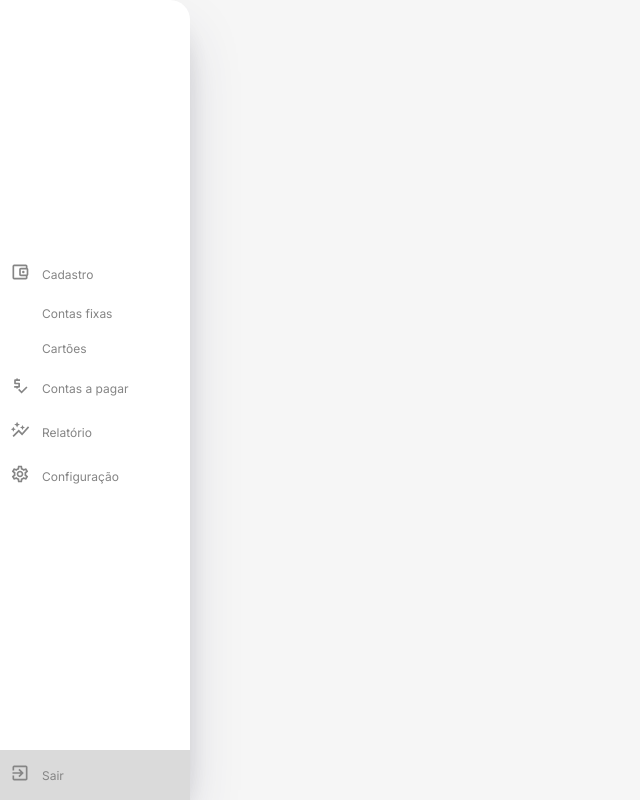
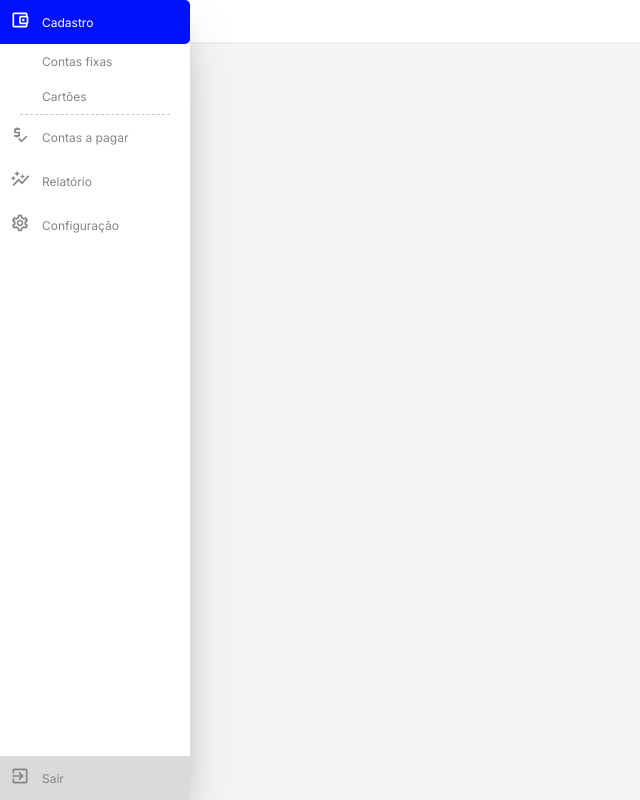
Before and after one commit to hugodesenv/web-financas, a Next.js app: page / in a window 1280 px wide. Both pictures are taken after a click on the item "Cadastro". Shown: the whole page, without its empty margins (0-640 px from the left). Built offline with nearby package versions, Linux system fonts and the light colour scheme.

Commit message:
Menu lateral e top bar

```diff
--- a/src/app/page.tsx
+++ b/src/app/page.tsx
@@ -1,14 +1,17 @@
 import MenuSidebar from "@/components/menu/sidebar/MenuSidebar";
+import TopBar from "@/components/menu/topBar/TopBar";
 
 export default function Home() {
   const style = {
     container: {
-      backgroundColor: '#F6F6F6',
+      backgroundColor: '#F5F5F5',
       display: 'flex',
       height: '100%',
     },
     corpo: {
-      paddingLeft: '50px',
+      width: 'calc(100% - 42px)',
+      marginLeft: '42px',
+      height: '100%',
     },
   };
 
@@ -16,7 +19,7 @@ export default function Home() {
     <main style={style.container}>
       <MenuSidebar />
       <div style={style.corpo}>
-        Body da page.tsx
+        <TopBar />
       </div>
     </main>
   );
--- a/src/components/menu/sidebar/MenuSidebar.tsx
+++ b/src/components/menu/sidebar/MenuSidebar.tsx
@@ -2,12 +2,13 @@
 
 import { MdExitToApp, MdOutlineAccountBalanceWallet, MdOutlineAutoGraph, MdOutlineSettings, MdPriceCheck } from 'react-icons/md';
 import './style.css';
-import { useState } from 'react';
+import { useEffect, useState } from 'react';
 
 const menus = [
   {
     icon: <MdOutlineAccountBalanceWallet fontSize={20} />,
     label: 'Cadastro',
+    key: 'mn-add',
     sub_menus: [
       { label: 'Contas fixas' },
       { label: 'Cartões' },
@@ -16,53 +17,66 @@ const menus = [
   {
     icon: <MdPriceCheck fontSize={20} />,
     label: 'Contas a pagar',
+    key: 'mn-bills-to-pay',
+    sub_menus: [
+      { label: 'Digitação' },
+    ],
   },
   {
     icon: <MdOutlineAutoGraph fontSize={20} />,
     label: 'Relatório',
+    key: 'mn-report',
   },
   {
     icon: <MdOutlineSettings fontSize={20} />,
     label: 'Configuração',
+    key: 'mn-setting',
   },
 ];
 
-function MenuLateral() {
-  const [submenuStyle, setSubmenuStyle] = useState('submenuHidden');
+interface ISubMenuStyle {
+  [key: string]: boolean;
+};
 
-  function handleClickMenu(e: any) {
-    e.preventDefault();
-    const style = submenuStyle === 'submenuHidden' ? 'submenuShow' : 'submenuHidden';
-    setSubmenuStyle(style);
+function MenuSidebar() {
+  const [subMenusOpened, setSubMenusOpened] = useState({} as ISubMenuStyle);
+
+  function handleClickMenu(event: any, ownerMenuSelected: string) {
+    event.preventDefault();
+    setSubMenusOpened(prevState => ({
+      ...prevState,
+      [ownerMenuSelected]: !prevState[ownerMenuSelected],
+    }));
   }
 
-  function handleMenuMouseLeave(e: any) {
-    e.preventDefault();
-    setSubmenuStyle('submenuHidden');
+  function handleMenuMouseLeave() {
+    setSubMenusOpened({});
+  }
+
+  function SubMenuList({ submenus, keyOwnerMenu }: any) {
+    if (subMenusOpened[keyOwnerMenu]) {
+      return (
+        <ul>
+          {submenus?.map((sm: any, idxsm: number) =>
+            <li key={`submenu-${idxsm}`} className='submenu'>{sm.label}</li>
+          )}
+          <div className='divider' />
+        </ul>
+      );
+    }
   }
 
   return (
     <div className='menu-container' onMouseLeave={handleMenuMouseLeave}>
       <div className='menu'>
         {
-          menus.map((el, idx) =>
+          menus.map(({ key, icon, label, sub_menus }) =>
             <ul>
-              <li key={`mn-${idx}`} onClick={handleClickMenu}>
-                <div>
-                  {el.icon}
-                </div>
-                <span>{el.label}</span>
+              <li key={key} onClick={(e) => handleClickMenu(e, key)}>
+                <div>{icon}</div>
+                <span>{label}</span>
               </li>
-              {
-                el?.sub_menus?.map((sm, idxSm) => (
-                  <li
-                    className={`submenu ${submenuStyle}`}
-                    key={`mn-sm-${idx}-${idxSm}`}
-                  >
-                    {sm.label}
-                  </li>
-                ))
-              }
+              <SubMenuList submenus={sub_menus} keyOwnerMenu={key} />
             </ul>
           )
         }
@@ -79,4 +93,4 @@ function MenuLateral() {
   )
 }
 
-export default MenuLateral;
+export default MenuSidebar;
--- a/src/components/menu/sidebar/style.css
+++ b/src/components/menu/sidebar/style.css
@@ -1,8 +1,7 @@
 .menu-container {
   background-color: #fff;
-  border-top-right-radius: 20px;
   height: 100%;
-  transition: 0.3s;
+  transition: 0.4s;
   position: fixed;
   width: 42px;
   box-shadow: rgba(50, 50, 93, 0.25) 0px 30px 60px -12px, rgba(0, 0, 0, 0.3) 0px 18px 36px -18px;
@@ -18,11 +17,10 @@
 
 .menu {
   color: #858585;
-  height: calc(100% - 50px);
+  height: calc(100% - 44px);
   overflow: hidden;
   display: flex;
   flex-direction: column;
-  justify-content: center;
 }
 
 .menu:hover {
@@ -44,7 +42,7 @@
 }
 
 .menu li:hover {
-  background-color: rgb(74, 74, 74);
+  background-color: rgb(0, 17, 255);
   border-top-right-radius: 5px;
   border-bottom-right-radius: 5px;
   color: white;
@@ -56,15 +54,17 @@
   padding-left: 42px;
 }
 
-.menu .submenuShow {
-  display: block;
+.menu .submenu:hover {
+  background-color: rgba(0, 17, 255, 0.516);
 }
 
-.menu .submenuHidden {
-  display: none;
+.divider {
+  border-bottom: 1px dashed #c8c8c8;
+  margin: 0px auto;
+  width: 150px;
 }
 
 .container-menu-footer {
-  height: 50px;
+  height: 44px;
   background-color: rgb(218, 218, 218);
 }
--- /dev/null
+++ b/src/components/menu/topBar/TopBar.tsx
@@ -0,0 +1,25 @@
+function TopBar() {
+  return (
+    <div style={style.container}>
+      <h4 style={style.title}>
+        Home
+      </h4>
+    </div>
+  )
+};
+
+const style = {
+  container: {
+    alignItems: 'center',
+    backgroundColor: '#fff',
+    borderBottom: '2px solid #EFEFEF',
+    display: 'flex',
+    height: '42px',
+    width: '100%',
+  },
+  title: {
+    paddingLeft: '14px',
+  }
+};
+
+export default TopBar;
```
